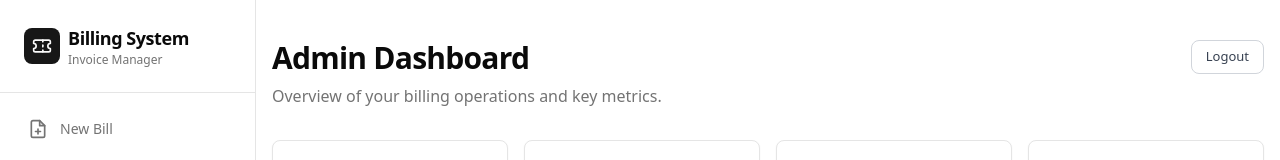
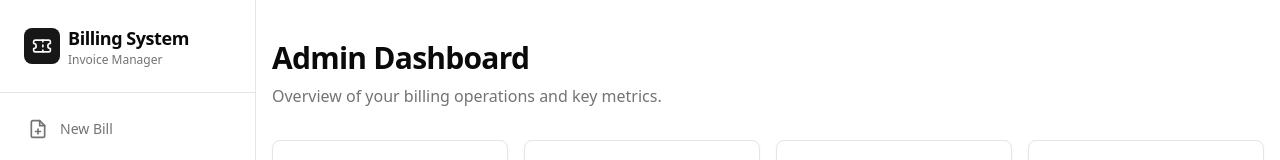
Before and after one commit to Ayanmathur/Whatsapp-auto-biller, a Next.js app: page /admin in a window 1280 px wide. Shown: the top 160 px of the page. Built offline with nearby package versions, Linux system fonts and the light colour scheme; no server answers; the database is empty.

Commit message:
feat: complete rewrite from scratch

```diff
--- a/src/app/admin/LogoutButton.tsx
+++ /dev/null
@@ -1,26 +0,0 @@
-'use client'
-
-export function LogoutButton() {
-  async function handleLogout() {
-    await fetch('/api/logout', { method: 'POST' })
-    window.location.href = '/login'
-  }
-
-  return (
-    <button
-      type="button"
-      onClick={handleLogout}
-      style={{
-        background: 'transparent',
-        border: '1px solid #d1d5db',
-        borderRadius: '8px',
-        padding: '6px 14px',
-        fontSize: '13px',
-        cursor: 'pointer',
-        color: '#374151',
-      }}
-    >
-      Logout
-    </button>
-  )
-}
--- a/src/app/admin/page.tsx
+++ b/src/app/admin/page.tsx
@@ -1,6 +1,5 @@
 import type { Metadata } from "next";
 import { AdminDashboard } from "@/components/admin-dashboard";
-import { LogoutButton } from "./LogoutButton";
 
 export const metadata: Metadata = {
   title: "Admin Dashboard — Billing System",
@@ -12,8 +11,7 @@ export default function AdminPage() {
   return (
     <main className="min-h-screen bg-background">
       <div className="container mx-auto max-w-7xl py-10 px-4">
-        <div className="mb-8 flex justify-between items-start">
-          <div>
+        <div className="mb-8">
           <h1 className="text-3xl font-bold tracking-tight">
             Admin Dashboard
           </h1>
@@ -21,8 +19,6 @@ export default function AdminPage() {
             Overview of your billing operations and key metrics.
           </p>
         </div>
-          <LogoutButton />
-        </div>
 
         <AdminDashboard />
       </div>
--- a/src/app/api/admin/clients/[id]/route.ts
+++ b/src/app/api/admin/clients/[id]/route.ts
@@ -7,7 +7,7 @@ export async function PATCH(
 ) {
   const cookie = request.cookies.get('admin_session')?.value
   const secret = process.env.ADMIN_SESSION_SECRET || 'default_admin_session_secret_change_me'
-  if (cookie !== secret && cookie !== 'authenticated') {
+  if (cookie !== secret) {
     return NextResponse.json({ error: 'Unauthorized' }, { status: 401 })
   }
 
--- a/src/app/api/admin/clients/route.ts
+++ b/src/app/api/admin/clients/route.ts
@@ -4,7 +4,7 @@ import { createAdminClient } from '@/lib/supabase/admin'
 export async function GET(request: NextRequest) {
   const cookie = request.cookies.get('admin_session')?.value
   const secret = process.env.ADMIN_SESSION_SECRET || 'default_admin_session_secret_change_me'
-  if (cookie !== secret && cookie !== 'authenticated') {
+  if (cookie !== secret) {
     return NextResponse.json({ error: 'Unauthorized' }, { status: 401 })
   }
 
--- a/src/app/api/admin/license-keys/route.ts
+++ b/src/app/api/admin/license-keys/route.ts
@@ -3,8 +3,7 @@ import { createAdminClient } from '@/lib/supabase/admin'
 
 function isAdmin(request: NextRequest): boolean {
   const secret = process.env.ADMIN_SESSION_SECRET || 'default_admin_session_secret_change_me'
-  const cookie = request.cookies.get('admin_session')?.value
-  return cookie === secret || cookie === 'authenticated'
+  return request.cookies.get('admin_session')?.value === secret
 }
 
 function generateKey(): string {
--- a/src/app/api/login/route.ts
+++ /dev/null
@@ -1,25 +0,0 @@
-import { NextResponse } from 'next/server'
-import { cookies } from 'next/headers'
-
-export async function POST(request: Request) {
-  const { password } = await request.json()
-  const correct = process.env.ADMIN_PASSWORD
-
-  if (password !== correct) {
-    return NextResponse.json(
-      { error: 'Incorrect password' },
-      { status: 401 }
-    )
-  }
-
-  const cookieStore = await cookies()
-  cookieStore.set('admin_session', 'authenticated', {
-    httpOnly: true,
-    secure: process.env.NODE_ENV === 'production',
-    sameSite: 'lax',
-    maxAge: 60 * 60 * 24 * 7,
-    path: '/',
-  })
-
-  return NextResponse.json({ success: true })
-}
--- a/src/app/api/logout/route.ts
+++ /dev/null
@@ -1,8 +0,0 @@
-import { NextResponse } from 'next/server'
-import { cookies } from 'next/headers'
-
-export async function POST() {
-  const cookieStore = await cookies()
-  cookieStore.delete('admin_session')
-  return NextResponse.json({ success: true })
-}
--- a/src/app/login/page.tsx
+++ b/src/app/login/page.tsx
@@ -26,7 +26,7 @@ export default function LoginPage() {
       return
     }
 
-    window.location.href = '/'
+    window.location.href = '/admin'
   }
 
   return (
--- a/src/middleware.ts
+++ b/src/middleware.ts
@@ -25,7 +25,7 @@ export function middleware(request: NextRequest) {
 
   if (isAuthenticated && isLoginPage) {
     const url = request.nextUrl.clone()
-    url.pathname = '/'
+    url.pathname = '/admin'
     return NextResponse.redirect(url)
   }
 
```
Lines whose indentation alone changed are shown as unchanged.
